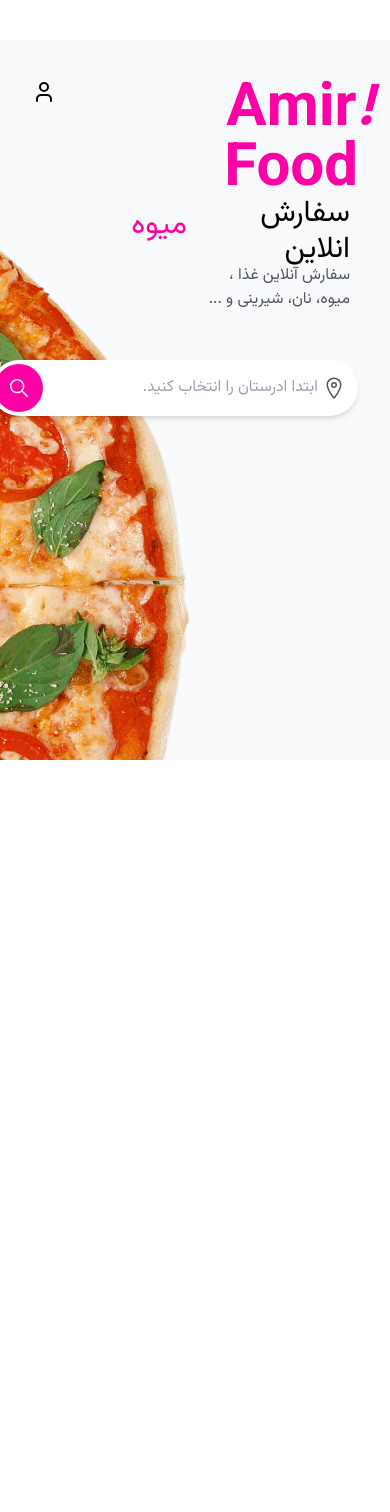
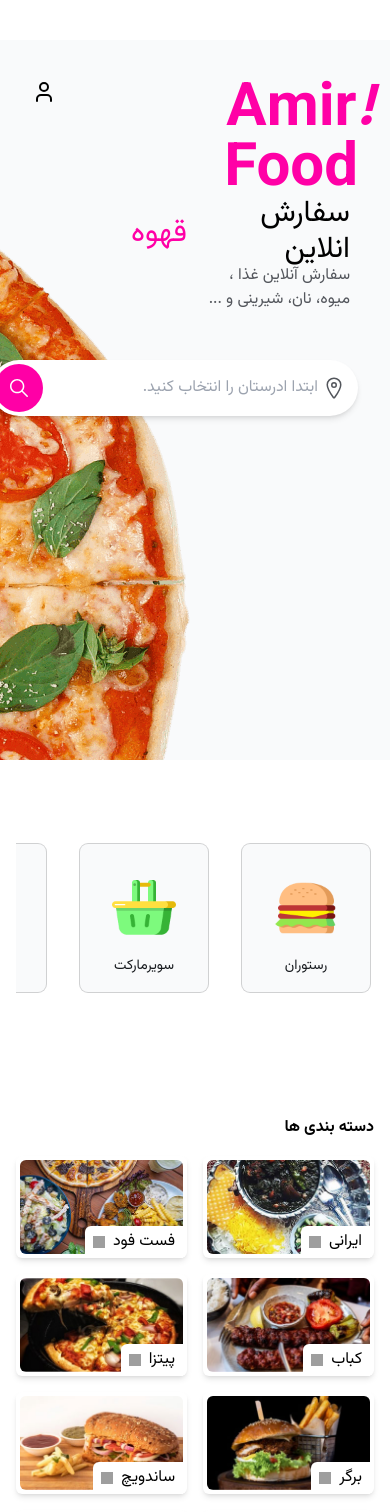
Before and after one commit to amir9877h/Amir-Food-NextJS, a Next.js app: page / in a window 390 px wide. Shown: the top 1512 px of the page. Before the commit the page ends 844 px from the top, so only its background shows below. Built offline with nearby package versions, Linux system fonts and the light colour scheme; no server answers; grey boxes are pictures that could not be loaded.

Commit message:
Adds home page sections
Adds categories and food category sections to the home page.
Moves the hero slider's margin top to the container element.
Updates dialog styling to use rounded corners.
Improves responsiveness of the slider by hiding navigation on small screens.

```diff
--- a/app/(home)/page.tsx
+++ b/app/(home)/page.tsx
@@ -1,9 +1,13 @@
+import Categories from "../components/Categories";
+import FoodCategorySection from "../components/FoodCategorySection";
 import Hero from "../components/Hero";
 
 export default function Home() {
   return (
     <div className="max-w-7xl mx-auto">
       <Hero />
+      <Categories />
+      <FoodCategorySection />
     </div>
   );
 }
--- /dev/null
+++ b/app/components/Categories.tsx
@@ -0,0 +1,46 @@
+"use client";
+import React from "react";
+import { Swiper, SwiperSlide } from "swiper/react";
+import "swiper/css";
+import "swiper/css/navigation";
+import { Navigation } from "swiper/modules";
+import { DATABASE } from "@/data/data";
+import Image from "next/image";
+
+const Categories = () => {
+  return (
+    <section className="py-10 my-10 px-4 md:px-0">
+      <Swiper
+        navigation={true}
+        slidesPerView={"auto"}
+        spaceBetween={30}
+        onSlideChange={() => console.log("slide change")}
+        onSwiper={(swiper) => console.log(swiper)}
+        modules={[Navigation]}
+        className=""
+      >
+        {DATABASE.services.map((item) => {
+          return (
+            <SwiperSlide
+              key={item.service}
+              className="!w-fit bg-body-color p-4 rounded-lg ring-1 m-1 ring-carbon-alphaHigh"
+            >
+              <div className="w-fit flex flex-col items-center justify-center">
+                <Image
+                  src={item.img}
+                  alt={item.service}
+                  width={64}
+                  height={64}
+                  className="m-4"
+                />
+                <p className="text-sm text-carbon-dark">{item.service}</p>
+              </div>
+            </SwiperSlide>
+          );
+        })}
+      </Swiper>
+    </section>
+  );
+};
+
+export default Categories;
--- /dev/null
+++ b/app/components/FoodCategorySection.tsx
@@ -0,0 +1,40 @@
+import { DATABASE } from "@/data/data";
+import Image from "next/image";
+import React from "react";
+
+const FoodCategorySection = () => {
+  return (
+    <section className="py-10 my-10 px-4 md:px-0">
+      <h2 className="font-bold">دسته بندی ها</h2>
+      <div className="mt-4 grid gap-4 grid-cols-2 sm:grid-cols-3 lg:grid-cols-4 xl:grid-cols-6">
+        {DATABASE.cats.map((item) => {
+          return (
+            <div key={item.id} className="h-[102px]">
+              <div className="p-1 bg-white rounded-md relative h-full shadow-md">
+                <Image
+                  src={item.img}
+                  alt={item.title}
+                  width={200}
+                  height={200}
+                  className="rounded-md object-cover h-full w-full"
+                />
+                <div className="flex items-center gap-2 px-2 py-1 bg-white rounded-se-md absolute bottom-0">
+                  {item.title}
+                  <Image
+                    src={`/images/slide-arrow.svg`}
+                    alt="arrow"
+                    width={12}
+                    height={12}
+                    className="w-3 h-3"
+                  />
+                </div>
+              </div>
+            </div>
+          );
+        })}
+      </div>
+    </section>
+  );
+};
+
+export default FoodCategorySection;
--- a/app/components/Hero.tsx
+++ b/app/components/Hero.tsx
@@ -76,7 +76,7 @@ const Hero = () => {
               onSlideChange={() => console.log("slide change")}
               onSwiper={(swiper) => console.log(swiper)}
               modules={[Autoplay]}
-              className="md:h-[52px] h-12 !min-w-fit !ms-2 text-primary-main text-3xl md:text-5xl flex items-center"
+              className="md:h-[52px] h-12 !min-w-fit !ms-2 text-primary-main text-3xl md:text-5xl flex items-center mt-4"
               centeredSlides={true}
             >
               <SwiperSlide>نان</SwiperSlide>
@@ -99,7 +99,7 @@ const Hero = () => {
             <DialogTitle className="hidden">
               <p className="text-2xl font-bold">جستجوی آدرس</p>
             </DialogTitle>
-            <DialogContent className="sm:max-w-[480px]">
+              <DialogContent className="rounded-lg max-w-[480px]">
                 <DialogHeader>
                   <DialogDescription asChild>
                     <p className="text-start font-bold !text-2xl pt-4">
@@ -159,7 +159,7 @@ const Hero = () => {
                 <p className=" px-1 py-2 rounded-lg bg-primary-main font-bold text-lg text-white hidden md:flex">{`ورود یا عضویت`}</p>
                 <LuUser className="flex md:hidden w-6 h-6" />
               </DialogTrigger>
-              <DialogContent className="sm:max-w-[480px]">
+              <DialogContent className="rounded-lg max-w-[480px]">
                 <DialogHeader>
                   <DialogTitle asChild>
                     <div className="absolute top-1 left-4">
--- a/app/globals.css
+++ b/app/globals.css
@@ -61,3 +61,39 @@
     @apply bg-background text-foreground;
   }
 }
+
+
+
+@media screen and (width < 768px) {
+
+  .swiper-button-next,
+  .swiper-button-prev {
+    display: none !important;
+  }
+}
+
+.swiper-button-disabled {
+  display: none !important;
+}
+
+.swiper-button-next,
+.swiper-button-prev {
+  --swiper-navigation-color: #FF00A6;
+  --swiper-navigation-size: 24px;
+  background-color: #fff !important;
+  border-radius: 9999px;
+  padding: 25px !important;
+  box-shadow: rgba(0, 0, 0, 0.16) 0px 1px 4px;
+  transform: translateY(-25%);
+  --swiper-navigation-top-offset: 50%;
+}
+
+.swiper-button-next {}
+
+/* .swiper-button-next {
+  content: '';
+  min-width: 100%;
+  min-height: 100%;
+  background: linear-gradient(to right, #fff, transparent);
+
+} */
```
Lines whose indentation alone changed are shown as unchanged.
